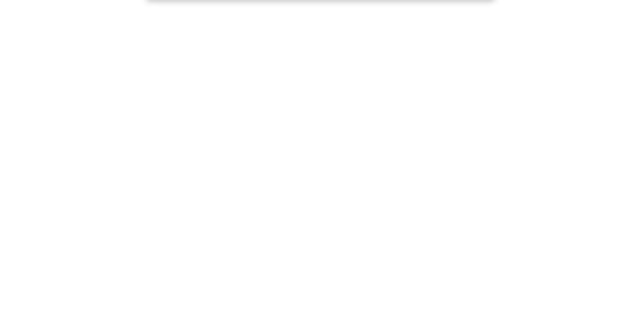
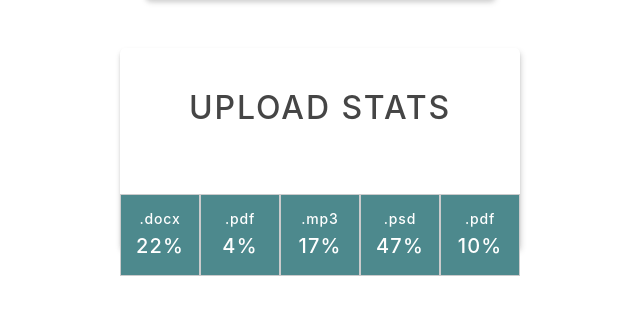
Before and after one commit to smirnypavel/goit-react-hw-01-components, a React (Create React App) app: page / in a window 1280 px wide. Shown: the part 451-766 px from the top of the page, without its empty margins (320-960 px from the left). Built offline with nearby package versions, Linux system fonts and the light colour scheme.

Commit message:
statistics done

```diff
--- a/src/components/App.jsx
+++ b/src/components/App.jsx
@@ -1,7 +1,7 @@
 import { ProfileCard } from './Profile/ProfileCard/ProfileCard';
 import user from './Profile/ProfileCard/user.json';
-// import { Statistics } from './Statistics/Statistics';
-// import data from './Statistics/data.json';
+import { Statistics } from './Statistics/Statistics';
+import data from './Statistics/data.json';
 
 
 
@@ -18,7 +18,10 @@
       location={user.location}
       avatar={user.avatar}
       />
-
+      <Statistics
+      title="Upload stats"
+      stats={data}
+      />
   </div>
 
  );
--- a/src/components/Statistics/Statistics.jsx
+++ b/src/components/Statistics/Statistics.jsx
@@ -1,31 +1,31 @@
-// import PropTypes from 'prop-types';
-// import CssStyle from './Statistic.module.css';
+import PropTypes from 'prop-types';
+import Css from './Statistics.module.css';
 
 
-// export const Statistics = ({title, stats}) =>{
-//     return  ( <section className = {CssStyle.statistics} >
-//     {{ title } && <h2 className={CssStyle.title}>{title}</h2>}
-//     <ul className = {CssStyle.statList}>
-//         {stats.map(({ label, percentage, id }) => (
-//             <li key={id} className={CssStyle.item}>
-//                 <span className={CssStyle.label}>{label}</span>
-//                 <span className={CssStyle.percentage}>{percentage}%</span>
-//             </li>))
-//             }
-//     </ul>
-// </section>
-// )
-// }
+export const Statistics = ({title, stats}) =>{
+    return  ( <section className = {Css.statistics} >
+    {{ title } && <h2 className={Css.title}>{title}</h2>}
+    <ul className = {Css.statList}>
+        {stats.map(({ label, percentage, id }) => (
+            <li key={id} className={Css.item}>
+                <span className={Css.label}>{label}</span>
+                <span className={Css.percentage}>{percentage}%</span>
+            </li>))
+            }
+    </ul>
+</section>
+)
+}
 
-// Statistics.PropTypes={
-//     stats: PropTypes.arrayOf(
-//         PropTypes.shape({
-//         label: PropTypes.string.isRequired,
-//         percentage: PropTypes.number.isRequired,
-//         id: PropTypes.string.isRequired,
-//         })
-//     ),
-//     title: PropTypes.string
-// };
+Statistics.propTypes = {
+    stats: PropTypes.arrayOf(
+        PropTypes.shape({
+        label: PropTypes.string.isRequired,
+        percentage: PropTypes.number.isRequired,
+        id: PropTypes.string.isRequired,
+        })
+    ),
+    title: PropTypes.string
+};
 
-// export default Statistics
+export default Statistics
--- a/src/components/Statistics/Statistics.module.css
+++ b/src/components/Statistics/Statistics.module.css
@@ -1,4 +1,4 @@
-/* .statistics {
+.statistics {
     width: 400px;
     height: 200px;
     margin: 0 auto 50px auto;
@@ -52,4 +52,4 @@
     line-height: 1.62;
     letter-spacing: 0.06em;
     color: #ffffff;
-} */
+}
```
